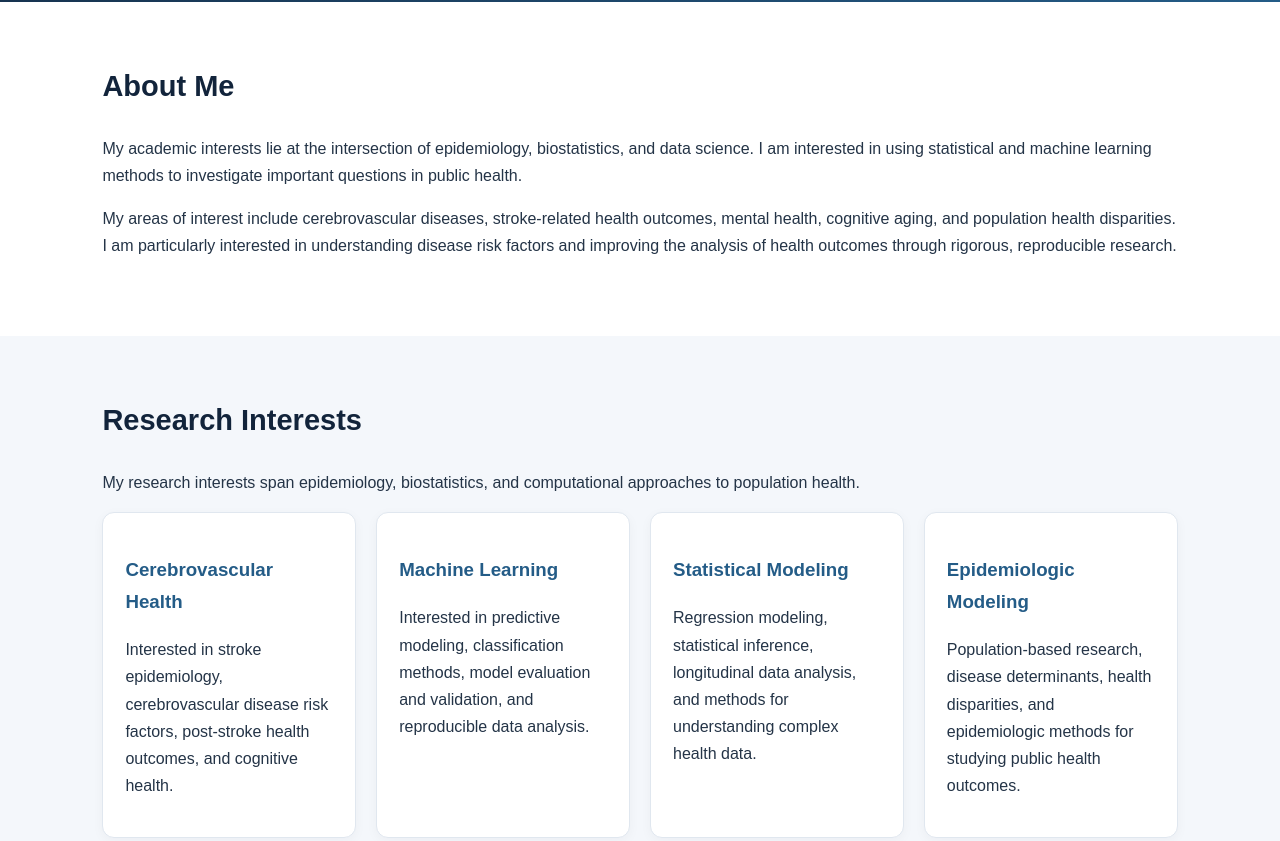
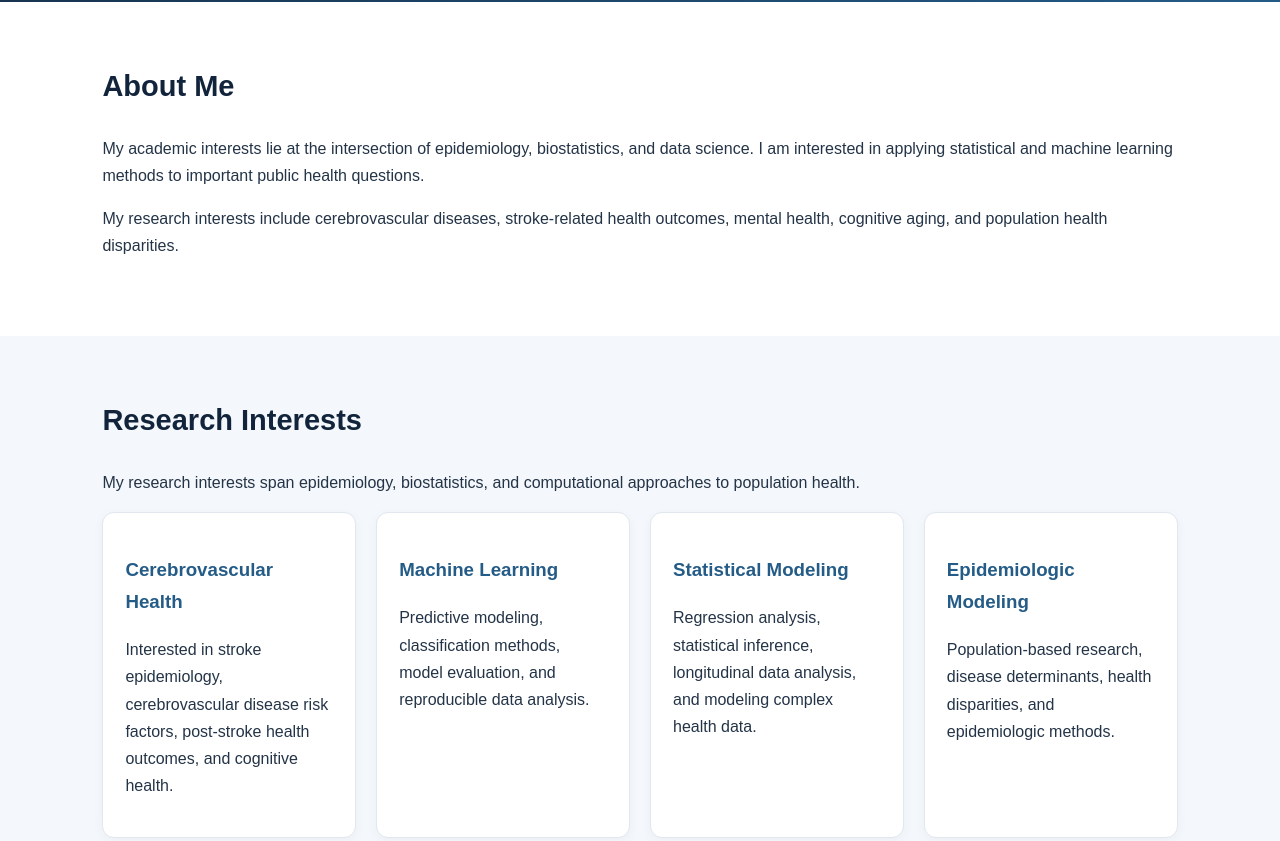
Before and after one commit to asmaulhosna-research/asmaulhosna-research.github.io, a plain HTML site: page index.html in a window 1280 px wide. Shown: the part 560-1401 px from the top of the page. Drawn offline with Linux system fonts and the light colour scheme.

Commit message:
Refactor index.html for improved content and links
Updated the description meta tag and improved text formatting for better readability. Added links to Google Scholar and GitHub profiles.

```diff
--- a/index.html
+++ b/index.html
@@ -1,10 +1,14 @@
 
 <!DOCTYPE html>
 <html lang="en">
+
 <head>
   <meta charset="UTF-8">
   <meta name="viewport" content="width=device-width, initial-scale=1">
-  <meta name="description" content="Academic research portfolio of Asma-Ul-Hosna, focusing on epidemiology, biostatistics, machine learning, cerebrovascular health, and public health.">
+
+  <meta name="description"
+    content="Academic research portfolio of Asma-Ul-Hosna, focusing on epidemiology, biostatistics, cerebrovascular health, machine learning, and public health.">
+
   <title>Asma-Ul-Hosna | Academic Research Portfolio</title>
 
   <style>
@@ -29,7 +33,7 @@
       font-family: Arial, Helvetica, sans-serif;
       color: var(--text);
       line-height: 1.7;
-      background: #ffffff;
+      background: white;
     }
 
     .container {
@@ -107,7 +111,10 @@
 
     .grid {
       display: grid;
-      grid-template-columns: repeat(auto-fit, minmax(240px, 1fr));
+      grid-template-columns: repeat(
+        auto-fit,
+        minmax(240px, 1fr)
+      );
       gap: 20px;
     }
 
@@ -146,7 +153,9 @@
     }
 
     @media (max-width: 600px) {
-      header, section, .hero {
+      header,
+      section,
+      .hero {
         padding-left: 6%;
         padding-right: 6%;
       }
@@ -179,6 +188,7 @@
   <!-- Introduction -->
   <div class="hero">
     <div class="container">
+
       <div class="tag">
         EPIDEMIOLOGY · BIOSTATISTICS · PUBLIC HEALTH
       </div>
@@ -186,45 +196,46 @@
       <h1>Asma-Ul-Hosna</h1>
 
       <p>
-        Researcher with interests in cerebrovascular health,
-        epidemiology, statistical modeling, machine learning,
-        and population health disparities.
+        Researcher with interests in cerebrovascular
+        health, epidemiology, statistical modeling,
+        machine learning, and population health disparities.
       </p>
 
       <a class="button" href="#research">
         Explore My Research
       </a>
+
     </div>
   </div>
 
-  <!-- About -->
+  <!-- About Me -->
   <section id="about">
     <div class="container">
+
       <h2>About Me</h2>
 
       <p>
-        My academic interests lie at the intersection of
-        epidemiology, biostatistics, and data science.
-        I am interested in using statistical and
-        machine learning methods to investigate
-        important questions in public health.
+        My academic interests lie at the intersection
+        of epidemiology, biostatistics, and data science.
+        I am interested in applying statistical and
+        machine learning methods to important
+        public health questions.
       </p>
 
       <p>
-        My areas of interest include cerebrovascular diseases,
-        stroke-related health outcomes, mental health,
-        cognitive aging, and population health disparities.
-        I am particularly interested in understanding
-        disease risk factors and improving the analysis
-        of health outcomes through rigorous,
-        reproducible research.
+        My research interests include cerebrovascular
+        diseases, stroke-related health outcomes,
+        mental health, cognitive aging,
+        and population health disparities.
       </p>
+
     </div>
   </section>
 
   <!-- Research Interests -->
   <section id="research">
     <div class="container">
+
       <h2>Research Interests</h2>
 
       <p>
@@ -248,9 +259,8 @@
         <div class="card">
           <h3>Machine Learning</h3>
           <p>
-            Interested in predictive modeling,
-            classification methods,
-            model evaluation and validation,
+            Predictive modeling, classification
+            methods, model evaluation,
             and reproducible data analysis.
           </p>
         </div>
@@ -258,10 +268,9 @@
         <div class="card">
           <h3>Statistical Modeling</h3>
           <p>
-            Regression modeling, statistical inference,
-            longitudinal data analysis,
-            and methods for understanding
-            complex health data.
+            Regression analysis, statistical
+            inference, longitudinal data analysis,
+            and modeling complex health data.
           </p>
         </div>
 
@@ -269,10 +278,8 @@
           <h3>Epidemiologic Modeling</h3>
           <p>
             Population-based research,
-            disease determinants,
-            health disparities,
-            and epidemiologic methods
-            for studying public health outcomes.
+            disease determinants, health disparities,
+            and epidemiologic methods.
           </p>
         </div>
 
@@ -283,9 +290,11 @@
   <!-- Publications -->
   <section id="publications">
     <div class="container">
+
       <h2>Selected Publications</h2>
 
       <div class="card">
+
         <h3>
           Prevalence of Stroke in Bangladesh:
           A Systematic Review and Meta-analysis
@@ -310,23 +319,38 @@
           rel="noopener noreferrer">
           View Publication
         </a>
+
       </div>
 
+      <h3>Complete Publication List</h3>
+
       <p>
-        Additional publications and research projects
-        will be added to this portfolio.
+        For my complete list of research publications,
+        citation information, and academic contributions,
+        please visit my Google Scholar profile.
       </p>
+
+      <a
+        class="button"
+        href="https://scholar.google.com/citations?user=3jPwEe4AAAAJ&hl=en"
+        target="_blank"
+        rel="noopener noreferrer">
+        View All Publications on Google Scholar
+      </a>
+
     </div>
   </section>
 
   <!-- Education and Skills -->
   <section id="education">
     <div class="container">
+
       <h2>Education and Technical Skills</h2>
 
       <div class="grid">
 
         <div class="card">
+
           <h3>Academic Background</h3>
 
           <p>
@@ -337,9 +361,11 @@
             Johns Hopkins Bloomberg School
             of Public Health
           </p>
+
         </div>
 
         <div class="card">
+
           <h3>Technical Skills</h3>
 
           <p>
@@ -347,15 +373,17 @@
             machine learning, epidemiologic methods,
             systematic reviews, and meta-analysis.
           </p>
+
         </div>
 
       </div>
     </div>
   </section>
 
-  <!-- Contact -->
+  <!-- Contact and Profiles -->
   <section id="contact">
     <div class="container">
+
       <h2>Contact and Research Profiles</h2>
 
       <p>
@@ -365,18 +393,22 @@
         and public health research.
       </p>
 
-      <p>
-        Explore my research code and future
-        open-source projects on GitHub.
-      </p>
+      <a
+        class="button"
+        href="https://scholar.google.com/citations?user=3jPwEe4AAAAJ&hl=en"
+        target="_blank"
+        rel="noopener noreferrer">
+        Google Scholar
+      </a>
 
       <a
         class="button"
         href="https://github.com/asmaulhosna-research"
         target="_blank"
         rel="noopener noreferrer">
-        Visit My GitHub
+        GitHub Profile
       </a>
+
     </div>
   </section>
 
```
